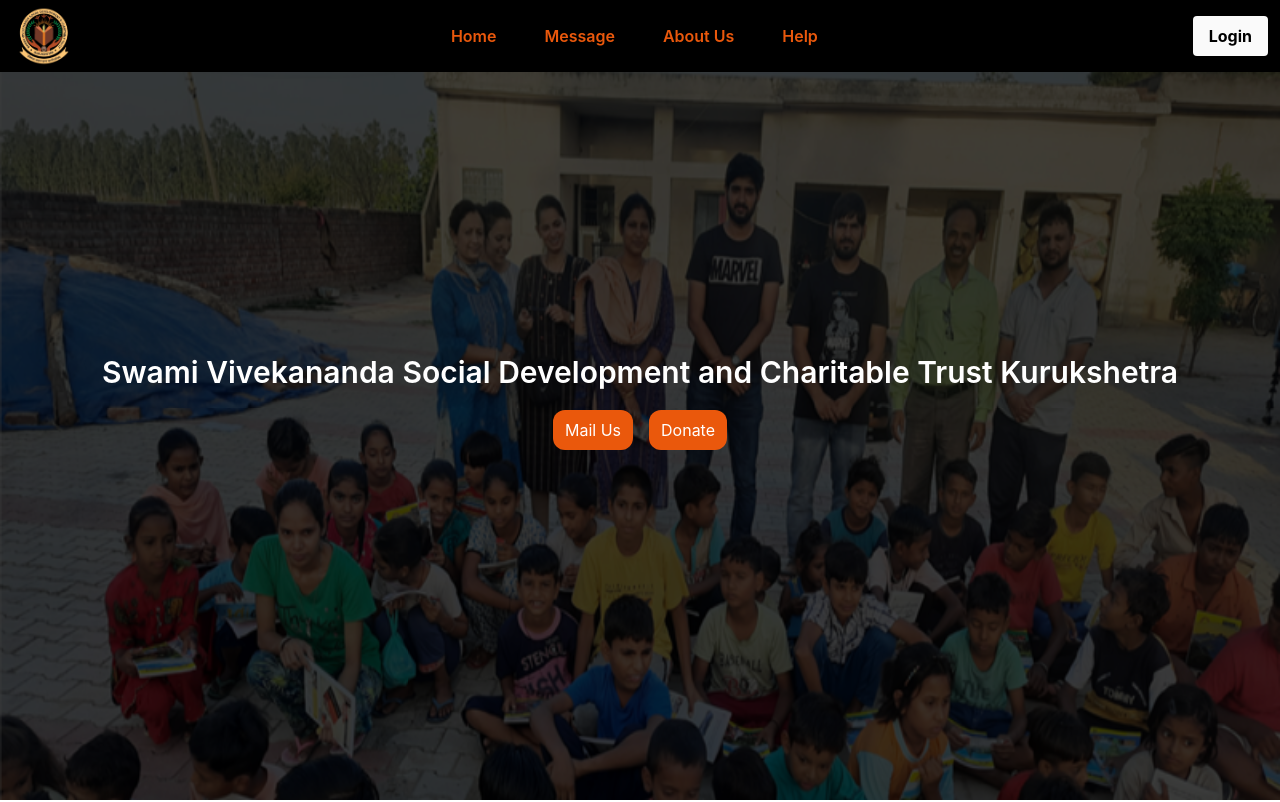
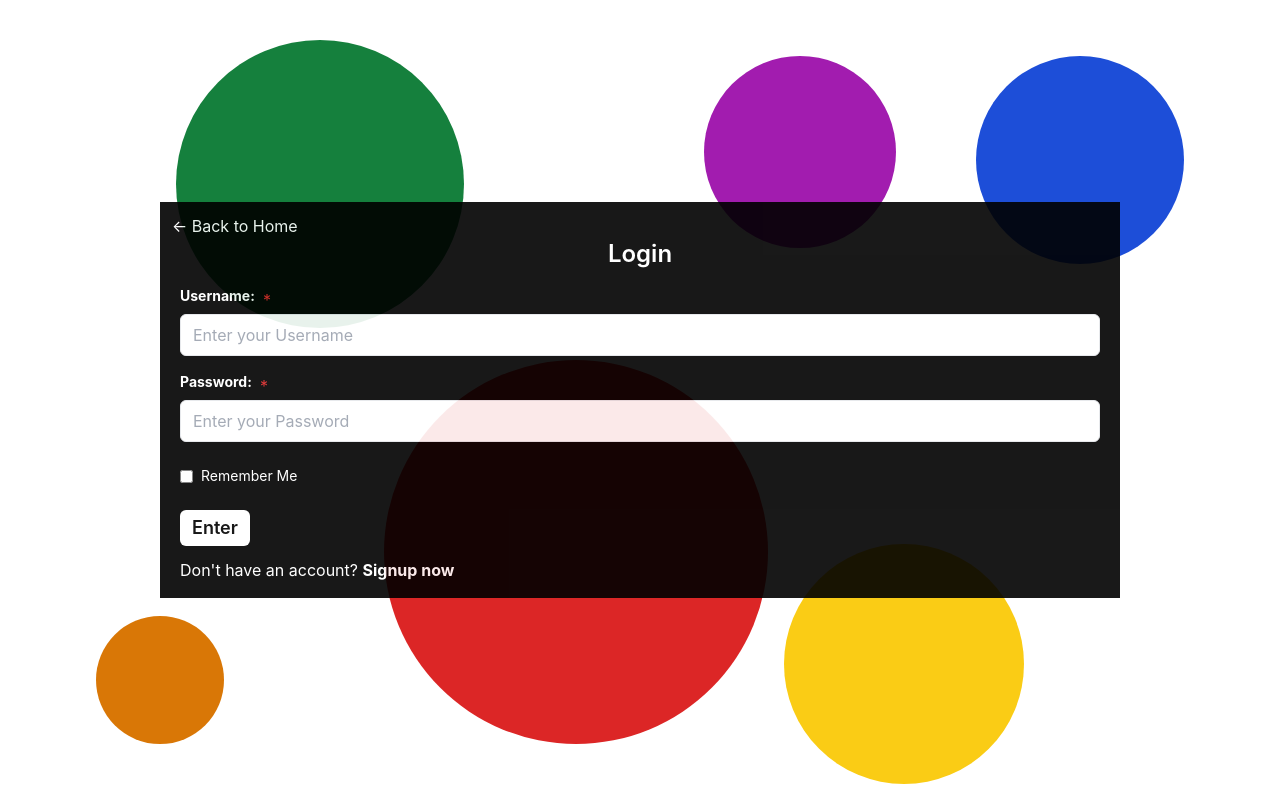
Before and after one commit to danishbirsujlana/SVSDCT, a React (Vite) app in the folder client/: page /login in a window 1280 px wide. Shown: the top 802 px of the page. Built offline with nearby package versions, Linux system fonts and the light colour scheme.

Commit message:
auth integation

```diff
--- a/client/package.json
+++ b/client/package.json
@@ -14,6 +14,7 @@
     "react": "^18.2.0",
     "react-dom": "^18.2.0",
     "react-parallax": "^3.5.1",
+    "react-router-dom": "^6.22.2",
     "react-slick": "^0.30.2",
     "recoil": "^0.7.7",
     "slick-carousel": "^1.8.1"
--- a/client/src/App.jsx
+++ b/client/src/App.jsx
@@ -1,21 +1,37 @@
+import { BrowserRouter as Router, Route, Routes } from 'react-router-dom';
 import Navbar from "./components/Navbar";
 import Home from "./pages/Home";
 import Login from "./pages/Login";
-import Signup from "./pages/Signup";
+import PrivateRoute from './pages/PrivateRoute';
+import Signup from './pages/Signup';
+
+function Main() {
+  return (
+    <div>
+      <div className="fixed w-full top-0 z-10">
+        <Navbar />
+      </div>
+      <Home />
+    </div>
+  )
+}
 
 function App() {
-
+  const isAuthenticated = true;
   return (
     <>
-      <div>
-        <div className="fixed w-full top-0 z-10">
-          <Navbar />
-        </div>
-        <Home />
-
-        {/* <Signup /> */}
-        {/* <Login /> */}
-      </div>
+      <Router>
+        <Routes>
+          <Route path="/" exact element={<Main />} />
+          <Route path="/login" element={<Login />} />
+          <Route path="/register" element={<Signup />} />
+          {/* <PrivateRoute
+            path="/dashboard"
+            component={Dashboard}
+            isAuthenticated={isAuthenticated}
+          /> */}
+        </Routes>
+      </Router>
     </>
   )
 }
--- /dev/null
+++ b/client/src/common/index.js
@@ -0,0 +1,5 @@
+export const dev_base_url = "http://localhost:2020/api";
+
+export const ENDPOINTS = {
+    login: dev_base_url + '/auth/loginuser',
+};
--- a/client/src/components/InputField.jsx
+++ b/client/src/components/InputField.jsx
@@ -1,6 +1,6 @@
 import React from 'react'
 
-function InputField({ htmlfor, label, type, placeholder, isRequired }) {
+function InputField({ htmlfor, label, type, placeholder, isRequired, value, setValue }) {
     return (
         <div className="mx-5 mt-4">
             <div className="flex items-center justify-start">
@@ -14,6 +14,8 @@
                 placeholder={placeholder}
                 disabled={false}
                 required={isRequired}
+                value={value}
+                onChange={e => setValue(e.target.value)}
             />
         </div>
     )
--- a/client/src/components/Navbar.jsx
+++ b/client/src/components/Navbar.jsx
@@ -1,7 +1,9 @@
 import React, { useState } from 'react'
 import orgLogo from "../assets/logo.png";
+import { Link } from "react-router-dom";
+import AuthStatus from "../service/AuthService";
 
-function Link({ text, to }) {
+function LinkN({ text, to }) {
     return (
         <div className='px-4 py-2 mx-2 rounded text-orange-600 hover:bg-orange-600 hover:text-white font-semibold transition duration-200 ease-in-out'>
             <a href={to}>{text}</a>
@@ -11,7 +13,7 @@
 
 function Navbar() {
     const [isDropdownOpen, setDropdownOpen] = useState(false);
-
+    const token = AuthStatus.isAuthenticated();
     const toggleDropdown = () => {
         setDropdownOpen(prev => !prev);
     };
@@ -43,24 +45,24 @@
                     </button>
 
                     <div className={`absolute right-0 mt-2 bg-white rounded-md shadow-lg overflow-hidden ${isDropdownOpen ? 'block' : 'hidden'}`}>
-                        <Link text="Home" to="#" dropdownItem={true} />
-                        <Link text="Message" to="#" dropdownItem={true} />
-                        <Link text="About Us" to="#" dropdownItem={true} />
-                        <Link text="Help" to="#" dropdownItem={true} />
+                        <LinkN text="Home" to="#" dropdownItem={true} />
+                        <LinkN text="Message" to="#" dropdownItem={true} />
+                        <LinkN text="About Us" to="#" dropdownItem={true} />
+                        <LinkN text="Help" to="#" dropdownItem={true} />
                     </div>
                 </div>
             </div>
 
             <div className='hidden md:flex-1 md:flex md:justify-center md:items-center'>
-                <Link text="Home" to="#" />
-                <Link text="Message" to="#" />
-                <Link text="About Us" to="#" />
-                <Link text="Help" to="#" />
+                <LinkN text="Home" to="#" />
+                <LinkN text="Message" to="#" />
+                <LinkN text="About Us" to="#" />
+                <LinkN text="Help" to="#" />
             </div>
 
             <div className="flex items-center">
                 <div className='rounded px-4 py-2 bg-neutral-50 transition duration-200 ease-in-out hover:bg-neutral-200'>
-                    <a href="#" className="font-bold text-black">Login</a>
+                    <Link to={!token ? "/login" : "/profile"} className="font-bold text-black">{!token ? "Login" : "Your Profile"}</Link>
                 </div>
             </div>
         </div>
--- a/client/src/pages/Login.jsx
+++ b/client/src/pages/Login.jsx
@@ -1,7 +1,18 @@
-import React from 'react'
+import React, { useRef, useState } from 'react'
 import InputField from '../components/InputField';
+import { Link } from 'react-router-dom';
+import { ENDPOINTS } from '../common';
+import { doPOST } from '../store/httpUtil/httpUtils';
 
 function Login() {
+    const [name, setName] = useState("");
+    const [pass, setPass] = useState("");
+    const rememberRef = useRef(false);
+
+    const handleLoginLClick = async () => {
+        // const res = await doPOST(ENDPOINTS.login, { name, pass });
+        // console.log(res);
+    }
 
     return (
         <div className="relative h-screen bg-white flex justify-center items-center">
@@ -12,21 +23,21 @@
             <div className="absolute bottom-14 rounded-full left-96 h-96 w-96 bg-red-600"></div>
             <div className="absolute top-14 rounded-full right-96 h-48 w-48 bg-fuchsia-700"></div>
 
-            <div className="absolute bg-black opacity-90 w-2/3 pb-4">
-                <button className="text-white p-3">{"<- Back to Home"}</button>
+            <div className="absolute bg-black opacity-90 w-3/4 pt-3">
+                <Link className="text-white px-3" to="/">{"<- Back to Home"}</Link>
                 <p className="text-white font-semibold text-center text-2xl">Login</p>
-                <InputField htmlfor="username" label="Username" type="text" placeholder="Enter your Username" isRequired />
-                <InputField htmlfor="password" label="Password" type="password" placeholder="Enter your Password" isRequired />
+                <InputField value={name} setValue={setName} htmlfor="username" label="Username" type="text" placeholder="Enter your Username" isRequired />
+                <InputField value={pass} setValue={setPass} htmlfor="password" label="Password" type="password" placeholder="Enter your Password" isRequired />
 
                 <div className="my-6 mx-5">
                     <label className="flex items-center">
-                        <input type="checkbox" className="form-checkbox mr-2" />
+                        <input type="checkbox" className="form-checkbox mr-2" ref={rememberRef} />
                         <span className="text-sm text-white">Remember Me</span>
                     </label>
                 </div>
-                <button className="bg-white text-black mx-5 px-3 py-1 font-semibold text-lg rounded-md">Enter</button>
+                <button className="bg-white text-black mx-5 px-3 py-1 font-semibold text-lg rounded-md" onClick={handleLoginLClick}>Enter</button>
+                <Link to="/register"><p className="text-white mx-5 mt-3 cursor-pointer mb-4">Don't have an account? <span className='font-bold'>Signup now</span></p></Link>
             </div>
-
         </div>
     )
 }
--- /dev/null
+++ b/client/src/pages/PrivateRoute.jsx
@@ -0,0 +1,19 @@
+// import { Route, Redirect } from 'react-router-dom';
+
+function PrivateRoute({ component: Component, isAuthenticated, ...rest }) {
+    return (
+        // <Route
+        //     {...rest}
+        //     render={(props) =>
+        //         isAuthenticated ? (
+        //             <Component {...props} />
+        //         ) : (
+        //             <Redirect to="/login" />
+        //         )
+        //     }
+        // />
+        <></>
+    );
+};
+
+export default PrivateRoute;
--- a/client/src/pages/Signup.jsx
+++ b/client/src/pages/Signup.jsx
@@ -1,5 +1,6 @@
 import React from 'react'
 import InputField from '../components/InputField';
+import { Link } from 'react-router-dom';
 
 function Signup() {
 
@@ -12,8 +13,8 @@
             <div className="absolute bottom-14 rounded-full left-96 h-96 w-96 bg-red-600"></div>
             <div className="absolute top-14 rounded-full right-96 h-48 w-48 bg-fuchsia-700"></div>
 
-            <div className="absolute bg-black opacity-90 w-2/3">
-                <button className="text-white p-3">{"<- Back to Login Page"}</button>
+            <div className="absolute bg-black opacity-90 w-3/4 pb-4 pt-2">
+                <Link to="/login" className="text-white mx-3">{"<- Back to Login Page"}</Link>
                 <p className="text-white font-semibold text-center text-2xl">Sign Up</p>
                 <InputField htmlfor="username" label="Username" type="text" placeholder="Enter your Username" isRequired />
                 <InputField htmlfor="phnum" label="Phone Number" type="tel" placeholder="Enter your Phone Number" isRequired />
@@ -32,9 +33,7 @@
                         pattern="[0-9]*"
                     />
                 </div>
-
                 <button className="bg-white text-black mx-5 px-3 py-1 mt-6 font-semibold text-lg rounded-md">Enter</button>
-                <p className="text-white mx-5 mt-3 cursor-pointer mb-4">Don't have an account? <span className='font-bold'>Signup now</span></p>
             </div>
 
         </div>
--- /dev/null
+++ b/client/src/service/AuthService.js
@@ -0,0 +1,13 @@
+class AuthService {
+    setToken(token) {
+        localStorage.setItem('token', token);
+    }
+    removeToken() {
+        localStorage.removeItem('token');
+    }
+    isAuthenticated() {
+        return localStorage.getItem('token');
+    }
+}
+const AuthStatus = new AuthService();
+export default AuthStatus;
--- /dev/null
+++ b/client/src/store/apiHandler/apiHandler.js
@@ -0,0 +1,76 @@
+import AuthStatus from '../../service/AuthService';
+
+export const ApiHandler = async ({ endPoint, method, reqParam }) => {
+    const acceptType = "application/json";
+    const contentType = "application/json";
+    let response = null;
+    try {
+        let content = {
+            method: method.toUpperCase(),
+            headers: await apiHeaders(reqParam, contentType, acceptType),
+        };
+        if (
+            method === "POST" ||
+            method === "DELETE" ||
+            method === "PATCH" ||
+            method === "PUT"
+        ) {
+            content = {
+                ...content,
+                body: JSON.stringify(reqParam),
+            };
+        }
+        response = await fetch(endPoint, content);
+    } catch (e) {
+        console.log(e);
+    }
+    if (response) {
+        const resContentType = response.headers.get("content-type");
+        let data = null;
+        if (resContentType === null) return Promise.resolve(null);
+        // else if (resContentType === "application/json")
+        else if (resContentType === "application/json; charset=utf-8")
+            data = await response.json();
+        else if (resContentType.includes("text/plain"))
+            data = await response.text();
+        else if (resContentType.includes("text/html"))
+            data = await response.text();
+        else if (resContentType === "application/pdf") {
+            data = await response.blob();
+        } else if (resContentType === "application/vnd.ms-excel") {
+            data = new Blob([await response.blob()], { type: resContentType });
+        }
+        response = {
+            data: data,
+            status: response?.status,
+            statusText: response?.statusText,
+            headers: response.headers,
+        };
+    }
+    if (
+        response?.data?.status === "error" &&
+        response?.data?.errCode === "ExpiredTokenException"
+    ) {
+        return response;
+    } else {
+        return response;
+    }
+};
+
+export async function apiHeaders(reqParam, contentType, acceptType) {
+    const token = AuthStatus.isAuthenticated();
+    const requestHeader =
+        reqParam instanceof FormData
+            ? {
+                // "Content-Type": "multipart/form-data",
+                Authorization: token !== null ? `Bearer ${token}` : "",
+            }
+            : {
+                Accept: acceptType,
+                "x-api-key": "web",
+                "Content-Type": contentType,
+                Authorization: token !== null ? `Bearer ${token}` : "",
+            };
+    const headers = requestHeader;
+    return headers;
+}
--- /dev/null
+++ b/client/src/store/httpUtil/httpUtils.js
@@ -0,0 +1,25 @@
+import { ApiHandler } from "../apiHandler/apiHandler";
+
+export const doGET = async function (url, token) {
+    const reqParam = {};
+    const method = "GET";
+    const endPoint = url;
+    try {
+        const response = await ApiHandler({ reqParam, method, endPoint, token });
+        return response;
+    } catch (err) {
+        throw new Error(err.message);
+    }
+};
+
+export const doPOST = async function (url, data) {
+    const reqParam = data;
+    const method = "POST";
+    const endPoint = url;
+    try {
+        const response = await ApiHandler({ endPoint, reqParam, method });
+        return response;
+    } catch (err) {
+        throw new Error(err.message);
+    }
+};
```
Also changed, not shown: 2 other files (tests, documents, lock files or other folders).
